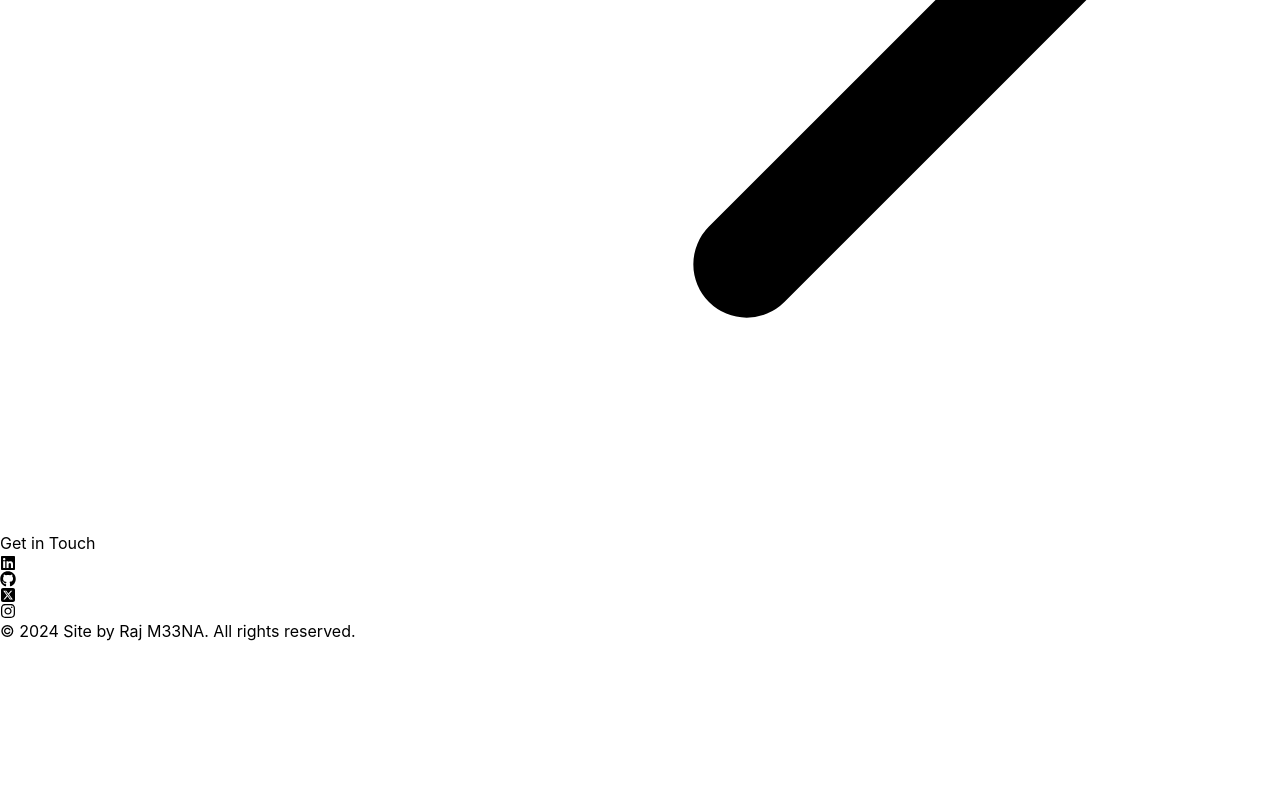
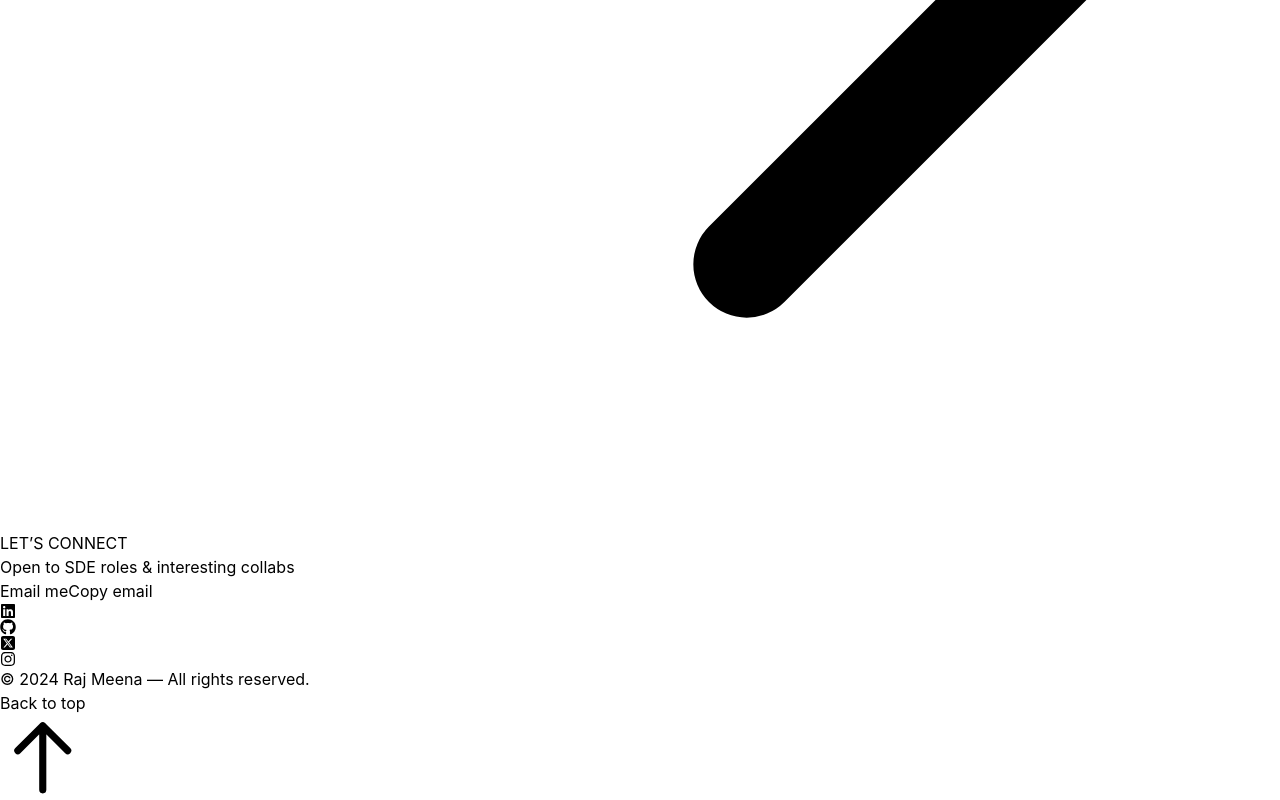
Before and after one commit to raj-meenaa/raj-meenaa.github.io, a React (Vite) app: page / in a window 1280 px wide. Shown: the part 7811-8611 px from the top of the page. Before the commit the page ends 8454 px from the top, so only its background shows below. Built offline with nearby package versions, Linux system fonts and the light colour scheme.

Commit message:
Update UI

```diff
--- a/src/App.jsx
+++ b/src/App.jsx
@@ -7,7 +7,7 @@ import Navbar from "./components/Navbar";
 import Tech from "./components/Tech";
 import Project from "./components/projects/index";
 import ProjectPage from "./pages/projects";
-import TechStack from "./components/TechStack";
+// import TechStack from "./components/TechStack";
 
 function App() {
   return (
--- a/src/components/Experience.jsx
+++ b/src/components/Experience.jsx
@@ -7,7 +7,7 @@ function Experience() {
         whileInView={{ opacity: 1, y: 0 }}
         initial={{ opacity: 0, y: -100 }}
         transition={{ duration: 0.5 }}
-        className="my-16 text-3xl font-bold text-center md:my-24 md:text-4xl"
+        className="my-8 text-3xl font-bold text-center md:my-18 md:text-4xl"
       >
         Experience
       </motion.h2>
--- a/src/components/Footer.jsx
+++ b/src/components/Footer.jsx
@@ -1,56 +1,202 @@
-import { useState, useEffect } from "react";
+// import { useState, useEffect } from "react";
+// import { motion } from "framer-motion";
+// import { FaLinkedin, FaGithub, FaSquareXTwitter, FaInstagram } from "react-icons/fa6";
+
+// function Footer() {
+//   const [date, setDate] = useState(null);
+
+//   useEffect(() => setDate(new Date().getFullYear()), []);
+
+//   return (
+//     <div className="border-b border-neutral-900 pb-12 md:pb-16">
+//       <motion.h2
+//         whileInView={{ opacity: 1, y: 0 }}
+//         initial={{ opacity: 0, y: -100 }}
+//         transition={{ duration: 0.5 }}
+//         className="mb-4 mt-16  text-3xl font-bold text-center md:mt-18 md:mb-4 md:text-4xl"
+//       >
+//         Get in Touch
+//       </motion.h2>
+
+//       <div className="text-center">
+//         <div className="flex flex-wrap justify-center gap-6 px-4 text-3xl md:text-4xl">
+//           {[
+//             { icon: <FaLinkedin />, href: "https://linkedin.com/in/raj-meena" },
+//             { icon: <FaGithub />, href: "https://github.com/raj-meenaa" },
+//             { icon: <FaSquareXTwitter />, href: "https://x.com/__rajmeena" },
+//             { icon: <FaInstagram />, href: "https://instagram.com/__rajmeena" }
+//           ].map((link, index) => (
+//             <motion.a
+//               key={index}
+//               whileInView={{ opacity: 1, scale: 1 }}
+//               initial={{ opacity: 0, scale: 0.5 }}
+//               transition={{ duration: 0.5, delay: index * 0.1 }}
+//               href={link.href}
+//               target="_blank"
+//               rel="noopener noreferrer"
+//               className="p-3 transition-all duration-300 rounded-full hover:text-purple-400 hover:bg-neutral-900/50"
+//             >
+//               {link.icon}
+//             </motion.a>
+//           ))}
+//         </div>
+
+//         <motion.div
+//           initial={{ opacity: 0 }}
+//           animate={{ opacity: 1 }}
+//           transition={{ duration: 1 }}
+//           className="mt-4 text-sm font-medium tracking-wide text-center text-neutral-400 md:text-base"
+//         >
+//           &copy; {date} Site by Raj M33NA. All rights reserved.
+//         </motion.div>
+//       </div>
+//     </div>
+//   );
+// }
+// export default Footer;
+
+import { useMemo, useState } from "react";
 import { motion } from "framer-motion";
-import { FaLinkedin, FaGithub, FaSquareXTwitter, FaInstagram } from "react-icons/fa6";
+import {
+  FaLinkedin,
+  FaGithub,
+  FaSquareXTwitter,
+  FaInstagram,
+} from "react-icons/fa6";
 
 function Footer() {
-  const [date, setDate] = useState(null);
+  const year = useMemo(() => new Date().getFullYear(), []);
+  const [copied, setCopied] = useState(false);
 
-  useEffect(() => setDate(new Date().getFullYear()), []);
+  const socials = [
+    {
+      icon: <FaLinkedin />,
+      href: "https://linkedin.com/in/raj-meena",
+      label: "LinkedIn",
+    },
+    {
+      icon: <FaGithub />,
+      href: "https://github.com/raj-meenaa",
+      label: "GitHub",
+    },
+    {
+      icon: <FaSquareXTwitter />,
+      href: "https://x.com/__rajmeena",
+      label: "X (Twitter)",
+    },
+    {
+      icon: <FaInstagram />,
+      href: "https://instagram.com/__rajmeena",
+      label: "Instagram",
+    },
+  ];
+
+  const handleCopy = async () => {
+    try {
+      await navigator.clipboard.writeText("heyrajmeena@gmail.com");
+      setCopied(true);
+      setTimeout(() => setCopied(false), 1500);
+    } catch {}
+  };
+  const handleBackToTop = () => window.scrollTo({ top: 0, behavior: "smooth" });
 
   return (
-    <div className="border-b border-neutral-900 pb-12 md:pb-16">
-      <motion.h2
+    <footer className="relative mt-20">
+      {/* Footer band */}
+      <div className="relative z-10 border-t border-neutral-800 ">
+        {/* subtle background glow */}
+        <div className="absolute inset-0 -z-10 opacity-40">
+          <div className="mx-auto h-full max-w-5xl bg-[radial-gradient(60%_50%_at_50%_0%,rgba(168,85,247,0.10),transparent_70%)]" />
+        </div>
+
+        <div className="mx-auto w-full max-w-5xl px-5 py-10 md:py-12">
+          {/* mini-CTA */}
+          <motion.div
+            initial={{ opacity: 0, y: 12 }}
             whileInView={{ opacity: 1, y: 0 }}
-        initial={{ opacity: 0, y: -100 }}
-        transition={{ duration: 0.5 }}
-        className="my-12 text-3xl font-bold text-center md:my-20 md:text-4xl"
+            viewport={{ once: true }}
+            transition={{ duration: 0.4 }}
+            className="flex flex-col items-center gap-4 text-center"
           >
-        Get in Touch
-      </motion.h2>
+            <p className="text-sm tracking-widest text-purple-300/80">
+              LET’S CONNECT
+            </p>
 
-      <div className="text-center">
-        <div className="flex flex-wrap justify-center gap-6 px-4 text-3xl md:text-4xl">
-          {[
-            { icon: <FaLinkedin />, href: "https://linkedin.com/in/raj-meena" },
-            { icon: <FaGithub />, href: "https://github.com/raj-meenaa" },
-            { icon: <FaSquareXTwitter />, href: "https://x.com/__rajmeena" },
-            { icon: <FaInstagram />, href: "https://instagram.com/__rajmeena" }
-          ].map((link, index) => (
+            <h2 className="text-2xl font-semibold text-neutral-100 md:text-3xl">
+              Open to SDE roles & interesting collabs
+            </h2>
+
+            <div className="flex flex-wrap items-center justify-center gap-3">
+              <a
+                href="mailto:heyrajmeena@gmail.com"
+                className="rounded-full border border-purple-500/30 px-4 py-2 text-sm font-medium text-neutral-100 transition-colors hover:border-purple-400 hover:bg-purple-500/10 focus:outline-none focus:ring-2 focus:ring-purple-500/50"
+              >
+                Email me
+              </a>
+              <button
+                onClick={handleCopy}
+                className="rounded-full px-4 py-2 text-sm font-medium text-neutral-300/90 hover:text-neutral-100 transition-colors focus:outline-none focus:ring-2 focus:ring-neutral-600"
+                aria-live="polite"
+              >
+                {copied ? "Copied ✓" : "Copy email"}
+              </button>
+            </div>
+
+            {/* social icons row – smaller & calmer than main sections */}
+            <div className="mt-2 flex flex-wrap justify-center gap-4 text-2xl text-neutral-300 md:text-3xl">
+              {socials.map((link, i) => (
                 <motion.a
-              key={index}
-              whileInView={{ opacity: 1, scale: 1 }}
-              initial={{ opacity: 0, scale: 0.5 }}
-              transition={{ duration: 0.5, delay: index * 0.1 }}
+                  key={link.label}
                   href={link.href}
                   target="_blank"
                   rel="noopener noreferrer"
-              className="p-3 transition-all duration-300 rounded-full hover:text-purple-400 hover:bg-neutral-900/50"
+                  aria-label={link.label}
+                  initial={{ opacity: 0, scale: 0.9 }}
+                  whileInView={{ opacity: 1, scale: 1 }}
+                  viewport={{ once: true }}
+                  transition={{ duration: 0.35, delay: i * 0.05 }}
+                  className="rounded-full p-2 transition-all hover:scale-110 hover:text-purple-400 focus:outline-none focus:ring-2 focus:ring-purple-500/60"
                 >
                   {link.icon}
                 </motion.a>
               ))}
             </div>
+          </motion.div>
 
-        <motion.div
-          initial={{ opacity: 0 }}
-          animate={{ opacity: 1 }}
-          transition={{ duration: 1 }}
-          className="mt-8 text-sm font-medium tracking-wide text-center text-neutral-400 md:text-base"
+          {/* fine print */}
+          <div className="mt-8 flex flex-col items-center justify-between gap-2 border-t border-neutral-800 pt-6 text-center text-xs text-neutral-400 md:flex-row md:text-left">
+            <p className="order-2 md:order-1">
+              &copy; {year} Raj Meena — All rights reserved.
+            </p>
+
+            <button
+              type="button"
+              onClick={handleBackToTop}
+              className="order-1 inline-flex items-center gap-2 rounded-full px-3 py-2 text-neutral-300 transition-all hover:text-purple-300 hover:bg-neutral-800/60 focus:outline-none focus:ring-2 focus:ring-purple-500 md:order-2"
+              aria-label="Back to top"
+              title="Back to top"
             >
-          &copy; {date} Site by Raj M33NA. All rights reserved.
-        </motion.div>
+              Back to top
+              <svg
+                xmlns="http://www.w3.org/2000/svg"
+                className="h-4 w-4"
+                viewBox="0 0 24 24"
+                fill="none"
+                stroke="currentColor"
+              >
+                <path
+                  strokeLinecap="round"
+                  strokeLinejoin="round"
+                  strokeWidth={2}
+                  d="M5 10l7-7m0 0l7 7m-7-7v18"
+                />
+              </svg>
+            </button>
           </div>
         </div>
+      </div>
+    </footer>
   );
 }
+
 export default Footer;
--- a/src/components/Tech.jsx
+++ b/src/components/Tech.jsx
@@ -21,12 +21,12 @@ const iconVariants = (duration) => ({
 
 function Tech() {
   return (
-    <div className="border-b border-neutral-800 pb-24 px-4 md:px-8 lg:px-16">
+    <div className="border-b border-neutral-800 pb-10 px-4 md:px-8 lg:px-16">
       <motion.h2
         whileInView={{ opacity: 1, y: 0 }}
         initial={{ opacity: 0, y: -100 }}
         transition={{ duration: 1.5 }}
-        className="my-16 text-3xl font-bold text-center md:my-24 md:text-4xl"
+        className="my-8 text-3xl font-bold text-center md:my-18 md:text-4xl"
       >
         Technologies
       </motion.h2>
--- a/src/components/projects/index.jsx
+++ b/src/components/projects/index.jsx
@@ -3,13 +3,12 @@ import ProjectCard from "./projectCard";
 import { motion } from "framer-motion";
 export default function Projects() {
   return (
-    <div className="flex flex-col items-center justify-start px-5 py-10 overflow-hidden">
-      <div className="flex flex-col  items-center  justify-center w-full max-w-4xl gap-5">
+      <div className="flex flex-col px-5  items-center  justify-center w-full max-w-4xl gap-5">
         <motion.h2
           whileInView={{ opacity: 1, y: 0 }}
           initial={{ opacity: 0, y: -100 }}
           transition={{ duration: 0.5 }}
-          className="my-20 text-center text-4xl"
+          className="my-8 text-3xl font-bold text-center md:my-18 md:text-4xl"
         >
           Projects
         </motion.h2>
@@ -44,6 +43,5 @@ export default function Projects() {
           </a>
         </p>
       </div>
-    </div>
   );
 }
--- a/src/index.css
+++ b/src/index.css
@@ -28,3 +28,6 @@
     0%, 100% { opacity: 0.1; }
     50% { opacity: 0.2; }
   }
+
+
+html { scroll-behavior: smooth; }
```
Lines whose indentation alone changed are shown as unchanged.
